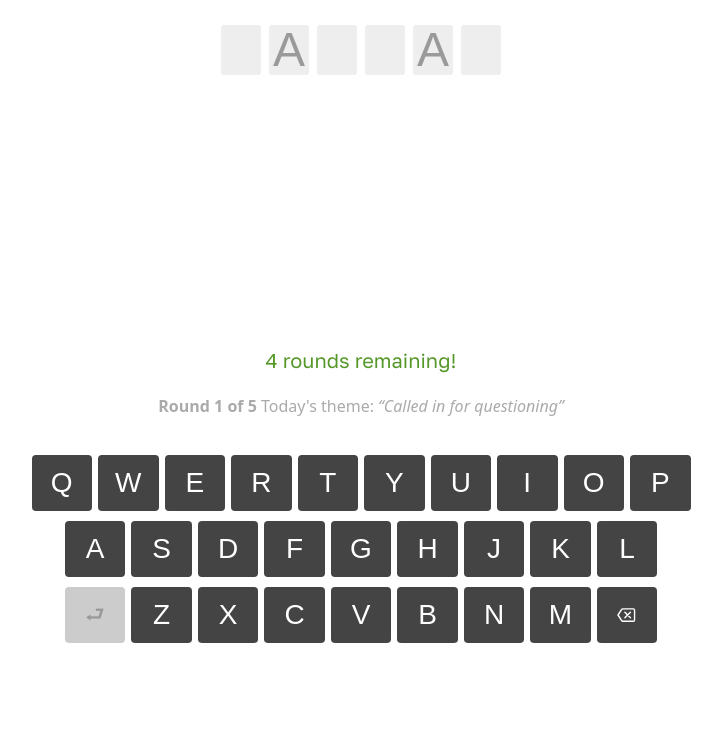
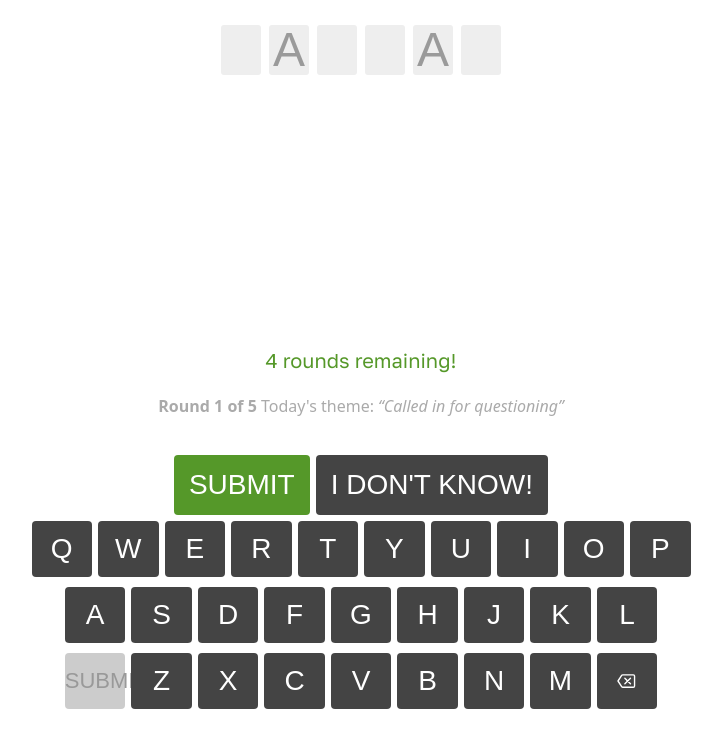
Before and after one commit to adamjgrant/emoji-game, a plain HTML site: page index.html in a window 1280 px wide. Shown: the part 121-868 px from the top of the page, without its empty margins (279-1001 px from the left). Before the commit the page ends 808 px from the top, so only its background shows below. Drawn offline with nearby package versions, Linux system fonts and the light colour scheme; a web font is replaced by a local one.

Commit message:
Moving enter key

```diff
--- a/index.html
+++ b/index.html
@@ -37,7 +37,7 @@
     <div class="entry-zone-holder" id="entry-zone-holder"></div><div class="entry-zone main" id="entry-zone"></div>
     <div class="history-zone" id="history-zone"></div>
   </div><div id="between-round-text" class="between-round-text"><span id="rounds-remaining">5</span> rounds remaining!</div><p class="theme-hint"><strong>Round <span id="active-round"></span> of 5</strong> Today's theme: <em id="theme-hint"></em></p><div class="keyboard" id="keyboard">
-    <div class="keyboard-row" id="keyboard-row-1"></div><div class="keyboard-row" id="keyboard-row-2"></div><div class="keyboard-row" id="keyboard-row-3"></div>
+    <div class="keyboard-row" id="keyboard-row-1"></div><div class="keyboard-row" id="keyboard-row-2"></div><div class="keyboard-row" id="keyboard-row-3"></div><div class="keyboard-row" id="keyboard-row-4"></div>
   </div>
 </div>
   <script src="keyboard.js" type="module"></script>
--- a/keyboard.js
+++ b/keyboard.js
@@ -1,9 +1,10 @@
-const enter_key = '⮐';
+const enter_key = 'SUBMIT';
 const delete_key = ``;
 
 document.addEventListener('DOMContentLoaded', () => {
   // Define the rows of keys for a standard QWERTY keyboard
   const rows = [
+    ['Submit', "I don't know!"],
     ['Q', 'W', 'E', 'R', 'T', 'Y', 'U', 'I', 'O', 'P'],
     ['A', 'S', 'D', 'F', 'G', 'H', 'J', 'K', 'L'],
     [enter_key, 'Z', 'X', 'C', 'V', 'B', 'N', 'M', delete_key]
--- a/play.js
+++ b/play.js
@@ -94,7 +94,7 @@ document.addEventListener('DOMContentLoaded', () => {
         e = { target: { id: "backspace", textContent: "" } };
     }
     if (event.key === "Enter") {
-        e = { target: { textContent: "⮐" } }
+        e = { target: { textContent: "SUBMIT" } }
         event.preventDefault();
         keyboard.type(e, todays_game.spacers.length)
         todays_game.entry = keyboard.entry;
--- a/style.css
+++ b/style.css
@@ -1,8 +1,14 @@
+html, body, .interface {
+  height: 100svh;
+  max-height: 100svh;
+}
+
 body {
   font-family: "Golos Text", sans-serif;
   font-optical-sizing: auto;
   font-weight: 400;
   font-style: normal;
+  max-width: none;
 }
 
 h1, h2, h3, {
@@ -21,6 +27,7 @@ h1, h2, h3, {
   white-space: pre;
   display: flex;
   flex-direction: column;
+  justify-content: stretch;
 }
 
 /* GAME BOARD */
@@ -172,6 +179,21 @@ h1, h2, h3, {
   justify-content: center;
   height: 25%;
   touch-action: manipulation;
+}
+
+#keyboard-row-1 button {
+  width: auto;
+  padding-left: 15px;
+  padding-right: 15px;
+  height: auto;
+}
+
+#keyboard-row-1 button:first-child {
+  background-color: var(--link);
+}
+
+#keyboard-row-1 button.score-disabled:first-child {
+  background-color: var(--link);
 }
 
 .keyboard-row button {
```
